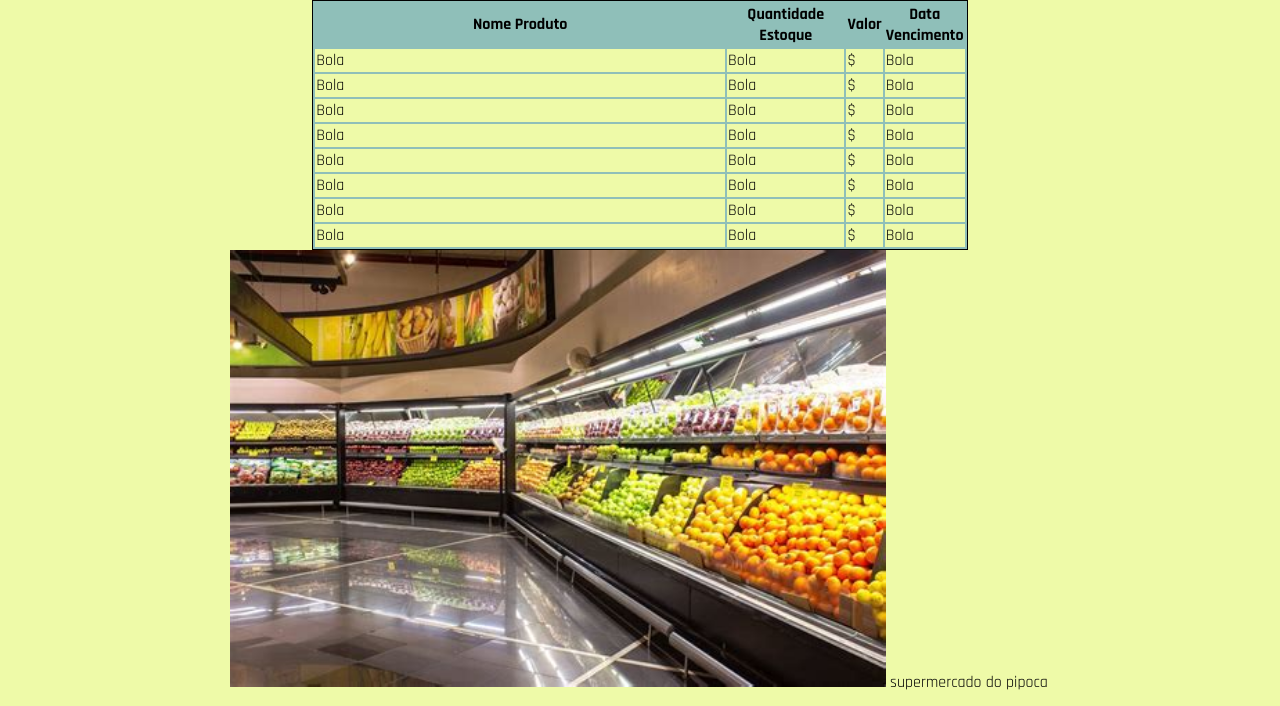
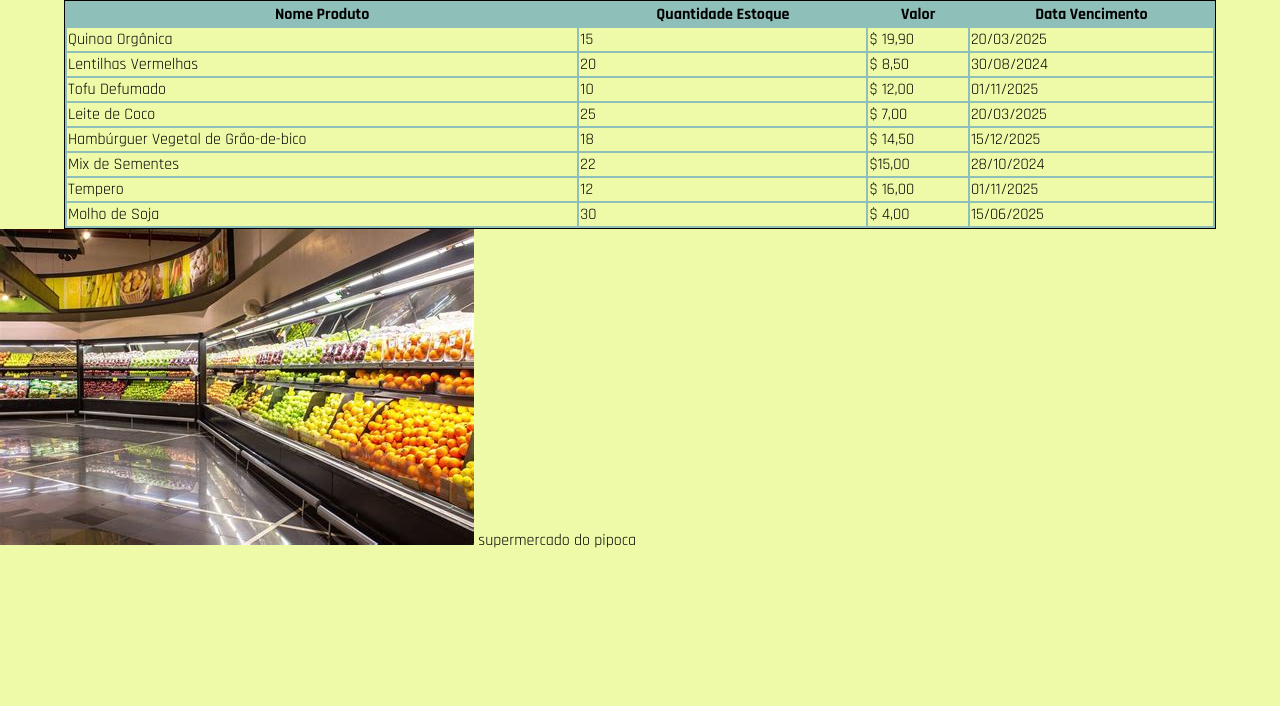
Before and after one commit to MariaEduardaAcyole/DEV_WEBIOS_2024, a plain HTML site: page CSS/CSS04-Elementos visuais/CSS04-ATV/index.html in a window 1280 px wide. Shown: the part 94-800 px from the top of the page. Drawn offline with Linux system fonts and the light colour scheme.

Commit message:
Pasta Organizada

```diff
--- a/CSS/CSS04-Elementos visuais/CSS04-ATV/index.html
+++ b/CSS/CSS04-Elementos visuais/CSS04-ATV/index.html
@@ -28,52 +28,60 @@
 
         <tbody>
             <tr>
-                <td>Bola</td>
-                <td>Bola</td>
-                <td>&dollar;</td>
-                <td>Bola</td>
+                <td>Quinoa Orgânica</td>
+                <td>15</td>
+                <td>&dollar; 19,90</td>
+                <td>20/03/2025
+                </td>
             </tr>
             <tr>
-                <td>Bola</td>
-                <td>Bola</td>
-                <td>&dollar;</td>
-                <td>Bola</td>
+                <td>Lentilhas Vermelhas	</td>
+                <td>20</td>
+                <td>&dollar; 8,50</td>
+                <td>30/08/2024
+                </td>
             </tr>
             <tr>
-                <td>Bola</td>
-                <td>Bola</td>
-                <td>&dollar;</td>
-                <td>Bola</td>
+                <td>Tofu Defumado	</td>
+                <td>10</td>
+                <td>&dollar; 12,00	</td>
+                <td>01/11/2025
+                </td>
             </tr>
             <tr>
-                <td>Bola</td>
-                <td>Bola</td>
-                <td>&dollar;</td>
-                <td>Bola</td>
+                <td>Leite de Coco	</td>
+                <td>25</td>
+                <td>&dollar; 7,00</td>
+                <td>20/03/2025
+                </td>
             </tr>
             <tr>
-                <td>Bola</td>
-                <td>Bola</td>
-                <td>&dollar;</td>
-                <td>Bola</td>
+                <td>Hambúrguer Vegetal de Grão-de-bico	</td>
+                <td>18</td>
+                <td>&dollar; 14,50</td>
+                <td>15/12/2025
+                </td>
             </tr>
             <tr>
-                <td>Bola</td>
-                <td>Bola</td>
-                <td>&dollar;</td>
-                <td>Bola</td>
+                <td>Mix de Sementes	</td>
+                <td>22</td>
+                <td>&dollar;15,00	</td>
+                <td>28/10/2024
+                </td>
             </tr>
             <tr>
-                <td>Bola</td>
-                <td>Bola</td>
-                <td>&dollar;</td>
-                <td>Bola</td>
+                <td>Tempero</td>
+                <td>12</td>
+                <td>&dollar; 16,00</td>
+                <td>01/11/2025
+                </td>
             </tr>
             <tr>
-                <td>Bola</td>
-                <td>Bola</td>
-                <td>&dollar;</td>
-                <td>Bola</td>
+                <td>Molho de Soja</td>
+                <td>30</td>
+                <td>&dollar; 4,00</td>
+                <td>15/06/2025
+                </td>
             </tr>
         </tbody>
     </table>
--- a/CSS/CSS04-Elementos visuais/CSS04-ATV/style.css
+++ b/CSS/CSS04-Elementos visuais/CSS04-ATV/style.css
@@ -5,7 +5,6 @@
   font-family: Rajdhani, sans-serif;
   margin-left: auto;
   margin-right: auto;
-  width: 80%;
 }
 
 header {
@@ -15,12 +14,12 @@ header {
 }
 h1 {
   background-color: #649ea7;
-  width: 100%;
 }
 
 table {
   background-color: #8fbfb9;
   border: 1px #000 solid;
+  width: 90%;
 }
 
 th {
```
